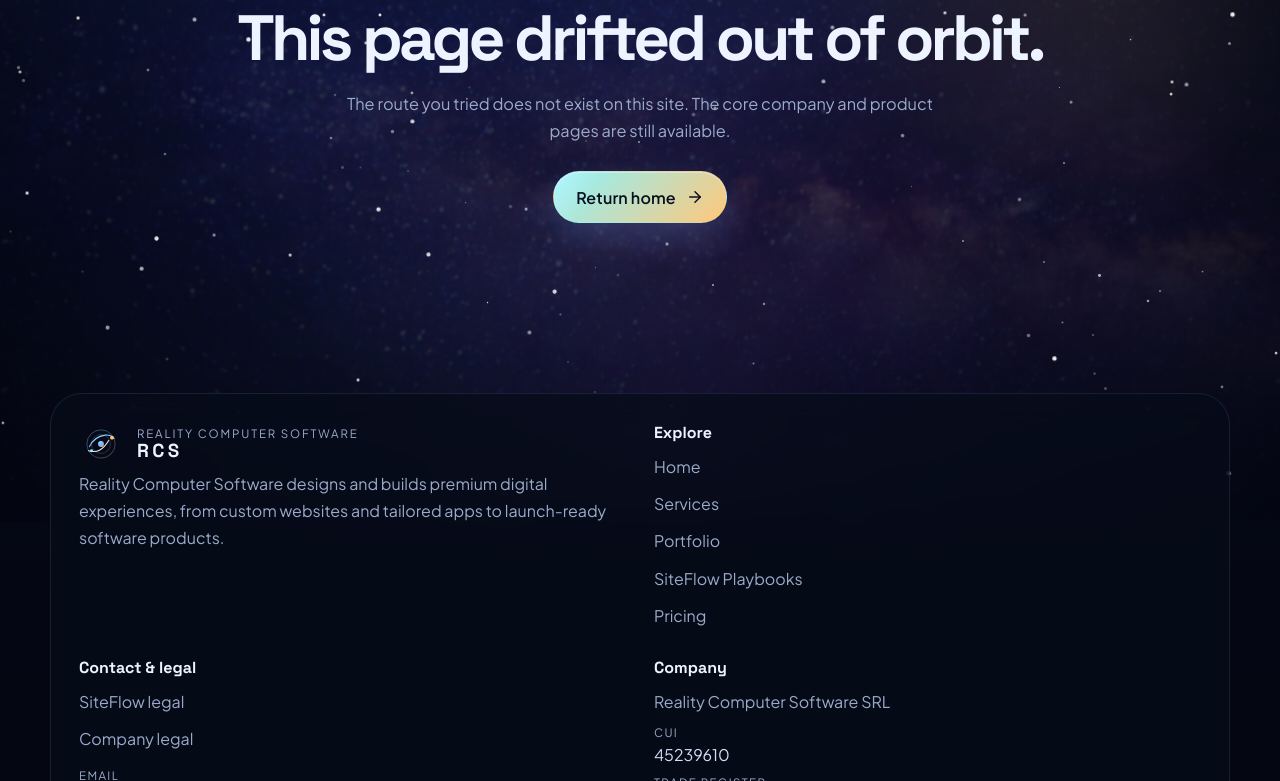
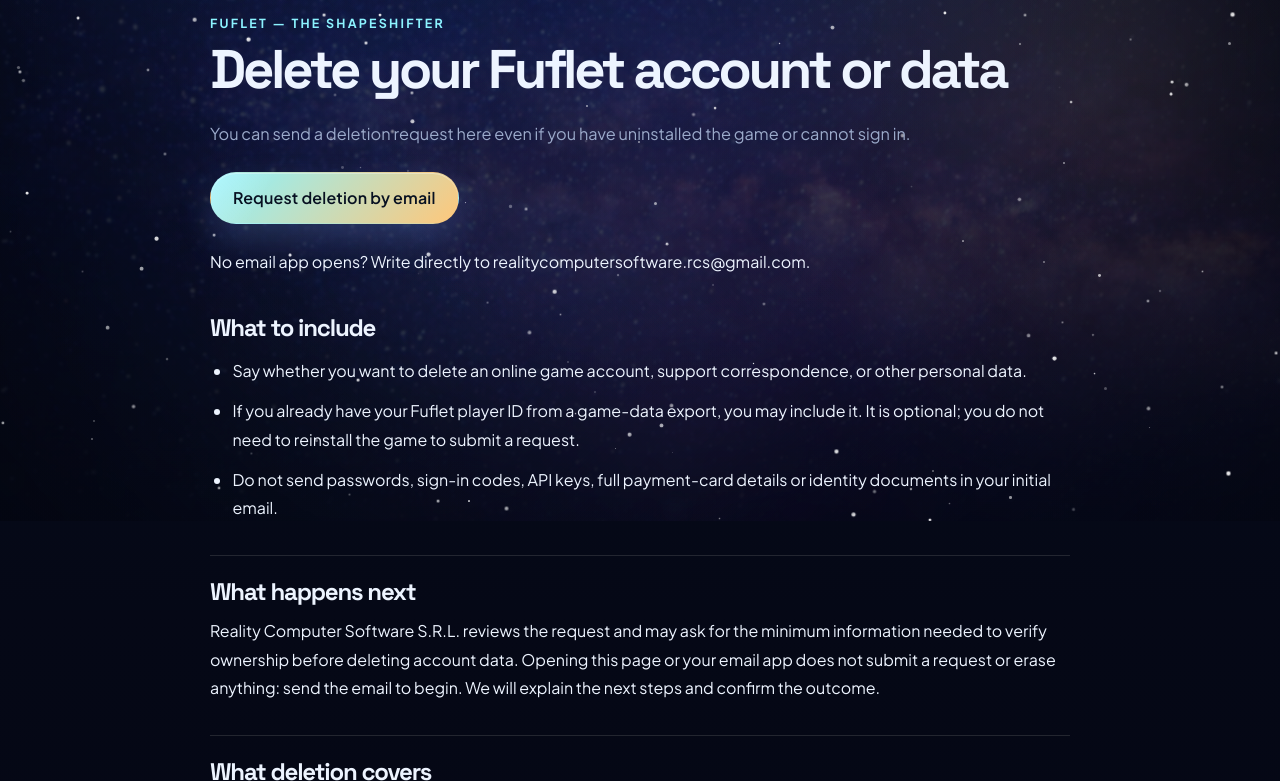
Before and after one commit to TenshiRa96/RCS_Website, a React (Vite) app: page /fuflet/delete-account in a window 1280 px wide. Shown: the part 279-1060 px from the top of the page. Built offline with nearby package versions, Linux system fonts and the light colour scheme.

Commit message:
Add Fuflet account and data deletion request page

```diff
--- a/src/App.tsx
+++ b/src/App.tsx
@@ -4,6 +4,7 @@
 import ScrollToTop from './components/ScrollToTop'
 import CompanyLegalPage from './pages/CompanyLegalPage'
 import FufletPrivacyPage from './pages/FufletPrivacyPage'
+import FufletDeletionPage from './pages/FufletDeletionPage'
 import HomePage from './pages/HomePage'
 import NotFoundPage from './pages/NotFoundPage'
 import SiteFlowLegalPage from './pages/SiteFlowLegalPage'
@@ -27,6 +28,7 @@
             <Route path="/siteflow/legal" element={<SiteFlowLegalPage />} />
             <Route path="/storybook/legal" element={<SiteFlowLegalPage />} />
             <Route path="/fuflet/privacy" element={<FufletPrivacyPage />} />
+            <Route path="/fuflet/delete-account" element={<FufletDeletionPage />} />
             <Route path="/legal" element={<CompanyLegalPage />} />
             <Route path="*" element={<NotFoundPage />} />
           </Routes>
--- /dev/null
+++ b/src/pages/FufletDeletionPage.tsx
@@ -0,0 +1,81 @@
+import { Link } from 'react-router-dom'
+import PageTransition from '../components/PageTransition'
+import Seo from '../components/Seo'
+import { useLocale } from '../i18n'
+
+const email = 'realitycomputersoftware.rcs@gmail.com'
+const copy = {
+  en: {
+    title: 'Delete your Fuflet account or data',
+    description: 'Request deletion of your Fuflet — The Shapeshifter account and associated data from Reality Computer Software S.R.L.',
+    intro: 'You can send a deletion request here even if you have uninstalled the game or cannot sign in.',
+    button: 'Request deletion by email',
+    subject: 'Fuflet — account / data deletion request',
+    body: 'Hello,\nI would like to request deletion of my Fuflet account and associated online game data.\nOptional player ID, if already available: \nPlease let me know how to verify ownership safely.\n',
+    alternative: 'No email app opens? Write directly to',
+    steps: 'What to include',
+    items: [
+      'Say whether you want to delete an online game account, support correspondence, or other personal data.',
+      'If you already have your Fuflet player ID from a game-data export, you may include it. It is optional; you do not need to reinstall the game to submit a request.',
+      'Do not send passwords, sign-in codes, API keys, full payment-card details or identity documents in your initial email.',
+    ],
+    next: 'What happens next',
+    nextBody: 'Reality Computer Software S.R.L. reviews the request and may ask for the minimum information needed to verify ownership before deleting account data. Opening this page or your email app does not submit a request or erase anything: send the email to begin. We will explain the next steps and confirm the outcome.',
+    scope: 'What deletion covers',
+    scopeBody: 'An online account deletion request covers the Fuflet game account and its associated online progress, inventory and game records. It does not delete your Google account or Google Play purchase history. If particular records must be retained for a documented legal, security or fraud-prevention reason, we will explain which records, why, and for how long in our response.',
+    local: 'Progress stored only on your phone',
+    localBody: 'The offline beta keeps its adventure on your device. We cannot remotely erase that local save. Android app-data controls and any device-backup settings are separate; clearing game storage can permanently remove local progress. You can still contact us about any data you have sent to us.',
+    policy: 'Read the privacy policy',
+  },
+  ro: {
+    title: 'Ștergerea contului sau a datelor Fuflet',
+    description: 'Solicită ștergerea contului Fuflet — The Shapeshifter și a datelor asociate de la Reality Computer Software S.R.L.',
+    intro: 'Poți trimite cererea de aici chiar dacă ai dezinstalat jocul sau nu te mai poți conecta.',
+    button: 'Solicită ștergerea prin email',
+    subject: 'Fuflet — cerere de ștergere a contului / datelor',
+    body: 'Bună ziua,\nDoresc ștergerea contului meu Fuflet și a datelor de joc online asociate.\nCodul jucătorului, opțional, dacă îl am deja: \nVă rog să îmi indicați cum pot confirma în siguranță că îmi aparține contul.\n',
+    alternative: 'Nu se deschide aplicația de email? Scrie direct la',
+    steps: 'Ce să incluzi în cerere',
+    items: [
+      'Precizează dacă dorești ștergerea contului de joc online, a mesajelor de asistență sau a altor date personale.',
+      'Dacă ai deja codul jucătorului Fuflet într-un export al datelor de joc, îl poți include. Este opțional; nu trebuie să reinstalezi jocul pentru a trimite cererea.',
+      'Nu trimite parole, coduri de autentificare, chei API, date complete de card sau acte de identitate în emailul inițial.',
+    ],
+    next: 'Ce urmează',
+    nextBody: 'Reality Computer Software S.R.L. analizează cererea și poate solicita informațiile minime necesare pentru a verifica dacă îți aparține contul, înainte de ștergere. Deschiderea acestei pagini sau a aplicației de email nu trimite cererea și nu șterge nimic: trimite emailul pentru a începe. Îți explicăm pașii următori și confirmăm rezultatul.',
+    scope: 'Ce include ștergerea',
+    scopeBody: 'Cererea de ștergere a unui cont online include contul Fuflet, progresul online, inventarul și înregistrările de joc asociate. Nu șterge contul Google sau istoricul cumpărăturilor din Google Play. Dacă anumite evidențe trebuie păstrate din motive documentate legate de lege, securitate sau prevenirea fraudei, îți explicăm în răspuns ce păstrăm, de ce și pentru cât timp.',
+    local: 'Progresul păstrat doar pe telefon',
+    localBody: 'Versiunea beta offline păstrează aventura pe dispozitivul tău. Nu putem șterge de la distanță această salvare locală. Gestionarea datelor aplicației în Android și eventualele copii de siguranță ale telefonului sunt separate; golirea datelor jocului poate elimina definitiv progresul local. Ne poți contacta în continuare pentru datele pe care ni le-ai trimis.',
+    policy: 'Citește politica de confidențialitate',
+  },
+}
+
+export default function FufletDeletionPage() {
+  const { locale } = useLocale()
+  const text = copy[locale]
+  const href = `mailto:${email}?subject=${encodeURIComponent(text.subject)}&body=${encodeURIComponent(text.body)}`
+  return (
+    <PageTransition>
+      <Seo title={`${text.title} | Reality Computer Software`} description={text.description} path="/fuflet/delete-account" />
+      <article className="section" style={{ maxWidth: 860, marginInline: 'auto', paddingTop: 'clamp(7rem, 12vw, 10rem)', paddingBottom: '5rem', overflowWrap: 'anywhere' }}>
+        <p className="eyebrow">Fuflet — The Shapeshifter</p>
+        <h1 style={{ fontSize: 'clamp(2rem, 5vw, 3.4rem)' }}>{text.title}</h1>
+        <p className="lede" style={{ marginBlock: '1.5rem' }}>{text.intro}</p>
+        <a className="button button--primary" style={{ whiteSpace: 'normal', textAlign: 'center' }} href={href}>{text.button}</a>
+        <p style={{ marginBlock: '1.5rem', lineHeight: 1.8 }}>{text.alternative} <a href={`mailto:${email}`}>{email}</a>.</p>
+        <section style={{ marginTop: '2.5rem' }}>
+          <h2 style={{ fontSize: '1.5rem' }}>{text.steps}</h2>
+          <ul style={{ paddingLeft: '1.4rem', lineHeight: 1.8 }}>{text.items.map(item => <li key={item} style={{ marginBlock: '.7rem' }}>{item}</li>)}</ul>
+        </section>
+        {[[text.next, text.nextBody], [text.scope, text.scopeBody], [text.local, text.localBody]].map(([title, body]) => (
+          <section key={title} style={{ marginTop: '2rem', paddingTop: '1.5rem', borderTop: '1px solid rgba(128,128,128,.25)' }}>
+            <h2 style={{ fontSize: '1.5rem', marginBottom: '.75rem' }}>{title}</h2>
+            <p style={{ lineHeight: 1.8 }}>{body}</p>
+          </section>
+        ))}
+        <p style={{ marginTop: '2rem' }}><Link to="/fuflet/privacy">{text.policy}</Link></p>
+      </article>
+    </PageTransition>
+  )
+}
--- a/src/pages/FufletPrivacyPage.tsx
+++ b/src/pages/FufletPrivacyPage.tsx
@@ -73,7 +73,7 @@
             <p style={{ lineHeight: 1.8, overflowWrap: 'anywhere' }}>{body}</p>
             {id === 'operator' && <p style={{ lineHeight: 1.8 }}>{company.registeredOffice} · CUI {company.cui} · {company.tradeRegister}</p>}
             {id === 'support' && <p style={{ lineHeight: 1.8 }}><a href="https://policies.google.com/privacy">Google Privacy</a> · <a href="https://policies.google.com/privacy/frameworks">Google — data transfers</a></p>}
-            {id === 'rights' && <a href="https://www.dataprotection.ro/">ANSPDCP</a>}
+            {id === 'rights' && <><p style={{ marginBlock: '1rem' }}><Link to="/fuflet/delete-account">{locale === 'ro' ? 'Solicită ștergerea contului sau a datelor Fuflet' : 'Request deletion of your Fuflet account or data'}</Link></p><a href="https://www.dataprotection.ro/">ANSPDCP</a></>}
           </section>
         ))}
         <p style={{ marginBlock: '1.5rem', overflowWrap: 'anywhere' }}>{copy.contact}: <a href="mailto:realitycomputersoftware.rcs@gmail.com">realitycomputersoftware.rcs@gmail.com</a></p>
```
Also changed, not shown: 1 other file (tests, documents, lock files or other folders).
